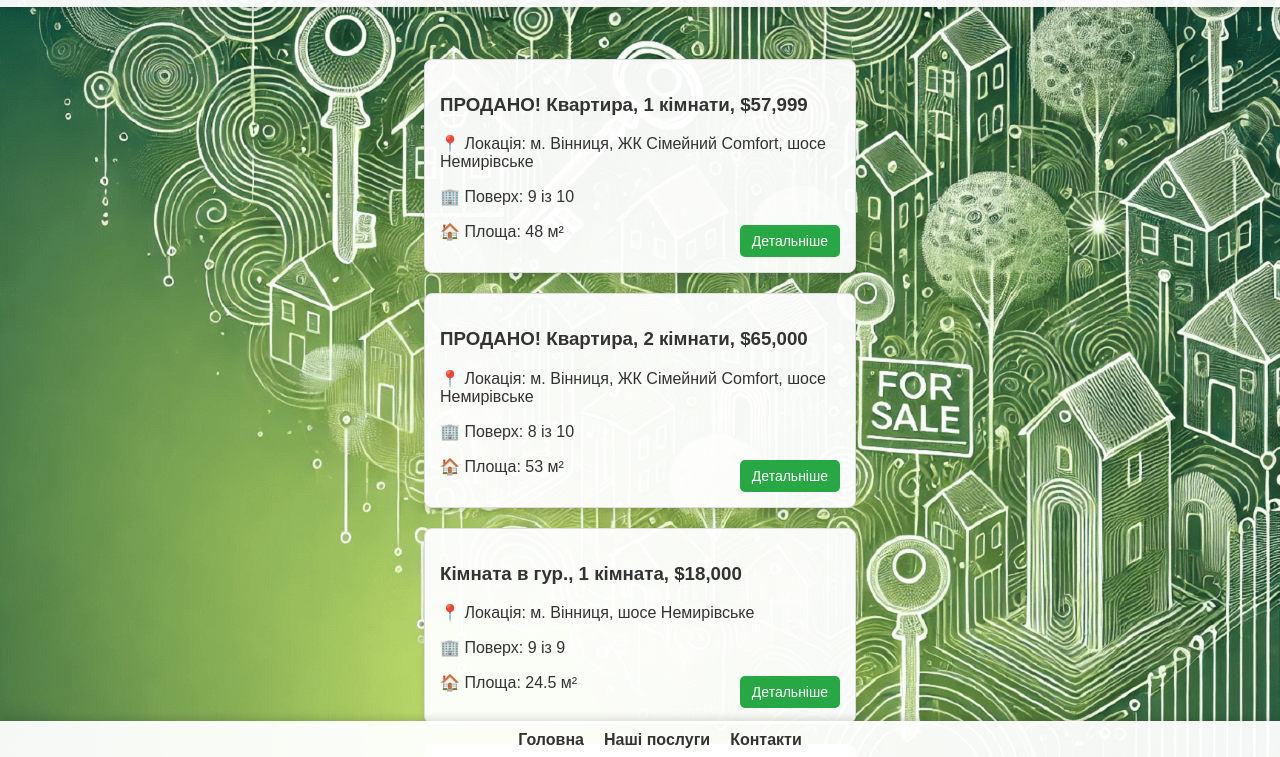
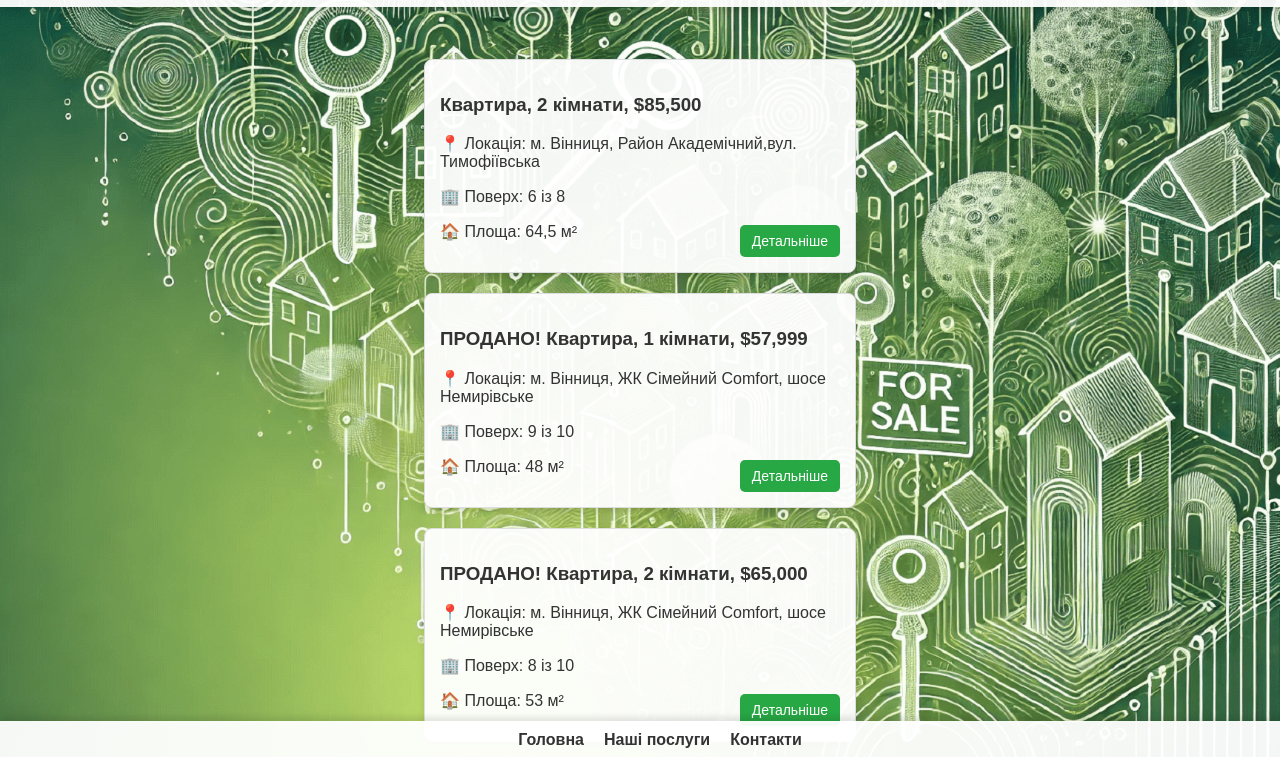
Before and after one commit to CoinAV/dim-ua, a plain HTML site: page index.html in a window 1280 px wide. Shown: the part 41-798 px from the top of the page. Drawn offline with Linux system fonts and the light colour scheme.

Commit message:
Update index.html

```diff
--- a/index.html
+++ b/index.html
@@ -344,6 +344,19 @@
 
     <!-- Секція з оголошеннями -->
     <div id="listings">
+
+        <!-- Оголошення 14 -->
+        <div class="container visible" data-rooms="2" data-price="85500" onclick="showDetails('вул. Тимофіївська , 2 кімнати, $85,500', ['assets/images/2k -Nemiriv-Vinnitsa.png'], '')">
+            <!-- Назва та ціна квартири -->
+            <h3>Квартира, 2 кімнати, $85,500</h3>
+            <!-- Локація квартири -->
+            <p>📍 Локація: м. Вінниця, Район Академічний,вул. Тимофіївська </p>
+            <!-- Інформація про поверх -->
+            <p>🏢 Поверх: 6 із 8</p>
+            <!-- Площа -->
+            <p>🏠 Площа: 64,5 м²</p>
+            <button class="details-button">Детальніше</button>
+        </div>
 
         <!-- Оголошення 13 -->
         <div class="container visible" data-rooms="1" data-price="57999" onclick="window.location.href='https://dom.ria.com/uk/realty-prodaja-kvartira-vinnitskie-hutora-emiovkoe-oe-32846938.html';">
```
